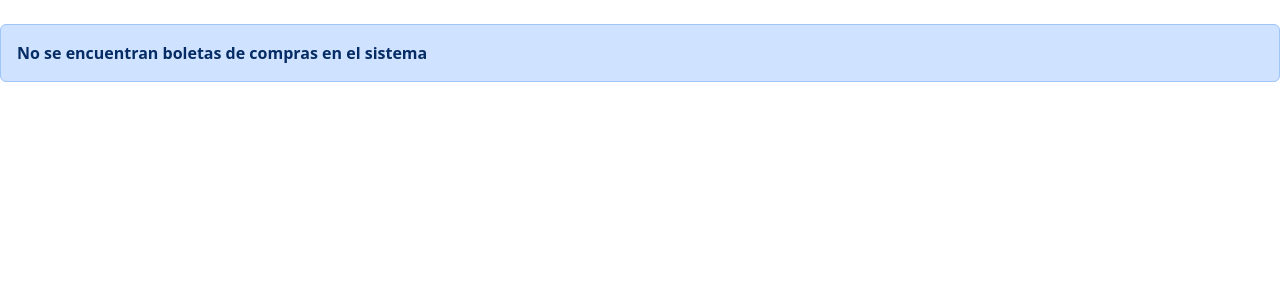
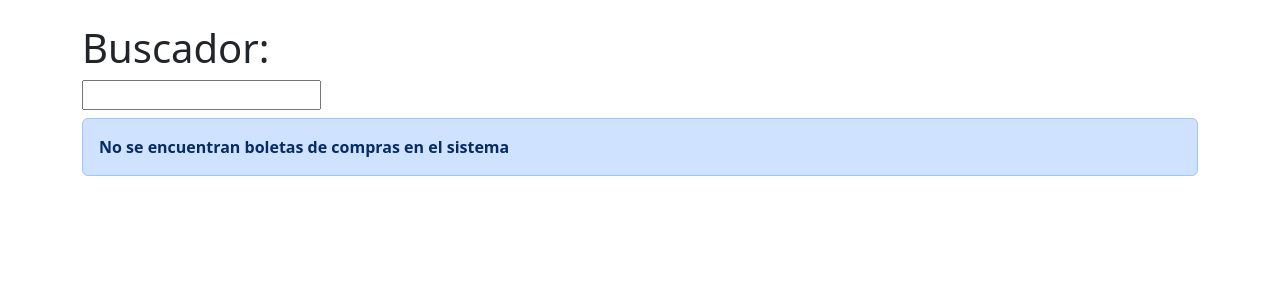
Before and after one commit to CrisWAm19/tutonline_api, a Django app: page /Clases/clases/ in a window 1280 px wide. Shown: the part 56-356 px from the top of the page. Run offline with Django 4.2, Linux system fonts and the light colour scheme; data that the repository does not hold is empty.

Commit message:
estilo clases

```diff
--- a/tutonline/Templates/ClasesTemplates/Clases.html
+++ b/tutonline/Templates/ClasesTemplates/Clases.html
@@ -1,15 +1,19 @@
 {% extends "../HomeTemplates/Base.html" %}
 
 {% block content %}
-
+  <!-- text-center -->
+    <!-- <div class="row"> -->
+        <div class="row "> <!-- align-items-start -->
+        <div class="col-lg-4" ">
+            <h1>Buscador:</h1>
+            <input type="search" class="mb-2">
+        </div>
+    <!-- </div> -->
         {% if clases %}
+        <div class="container">
+            <div class="row">
                 {% for clase in clases %}
-<!-- <div class="container">
-    <div class="row">
-        <div class="col-md-4 mb-4"> -->
-<div class="container text-center">
-    <div class="row align-items-start">
-        <div class="col-4">
+                <div class="col-lg-4 col-md-6 col-sm-4 mt-2">
                     <div class="card card-body">
                         <img class="img-size-clases" src="../../static/images/user.svg" alt="">
                         <p class="card-text">profesor: {{clase.rutProf.nombreProf}}</p>
@@ -21,16 +25,12 @@
                         <p class="card-text">Hora: {{ clase.hora }}</p>
                         <p class="card-text">Modalidad: {{clase.modalidad}}</p>
                     </div>
-
+                </div>
+                {% endfor %}
             </div>
         </div>
+        {% else %}
     </div>
-<!-- </div>
-    </div>
-</div> -->
-{% endfor %}
-
-{% else %}
 <div class="alert alert-primary" role="alert">
     <strong>No se encuentran boletas de compras en el sistema</strong>
 </div>
--- a/tutonline/Templates/HomeTemplates/Base.html
+++ b/tutonline/Templates/HomeTemplates/Base.html
@@ -37,8 +37,13 @@
         </div>
     </nav>
     <main>
-        {% block content %}
-        {% endblock %}
+            <div class="container">
+                {% block content %}
+
+                {% endblock %}
+            </div>
+
+
     </main>
 </body>
 
--- a/tutonline/static/css/styles.css
+++ b/tutonline/static/css/styles.css
@@ -3,7 +3,22 @@
     /* Otros estilos según tus necesidades */
   }
 
-.img-size-clases{
+/* .img-size-clases{
   width: 50px;
   height: 50px;
 }
+
+.flex-container{
+  display: flex;
+}
+
+.flex-container div{
+  width: 100px;
+  margin: 10px;
+  text-align: center;
+  line-height: 75px;
+  font-size: 30px;
+}
+*{
+  box-sizing: border-box;
+} */
```
Lines whose indentation alone changed are shown as unchanged.
